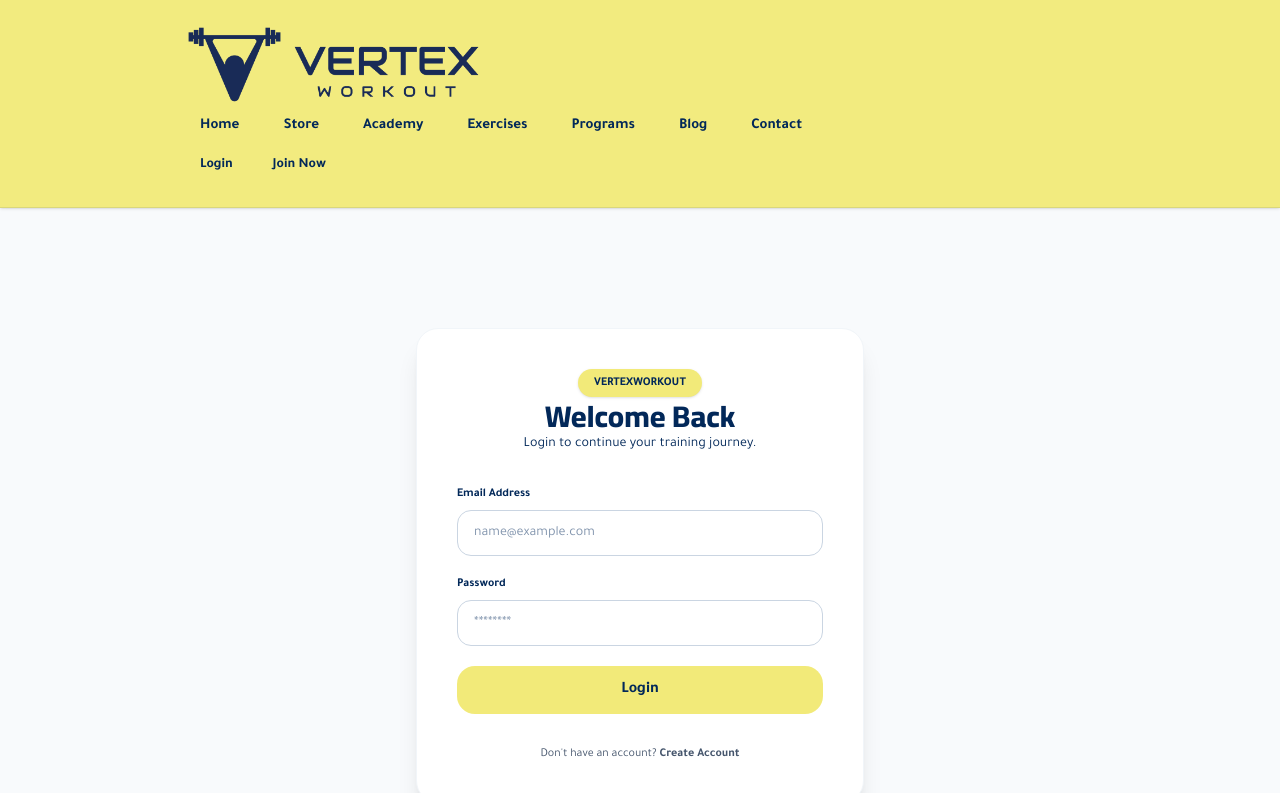
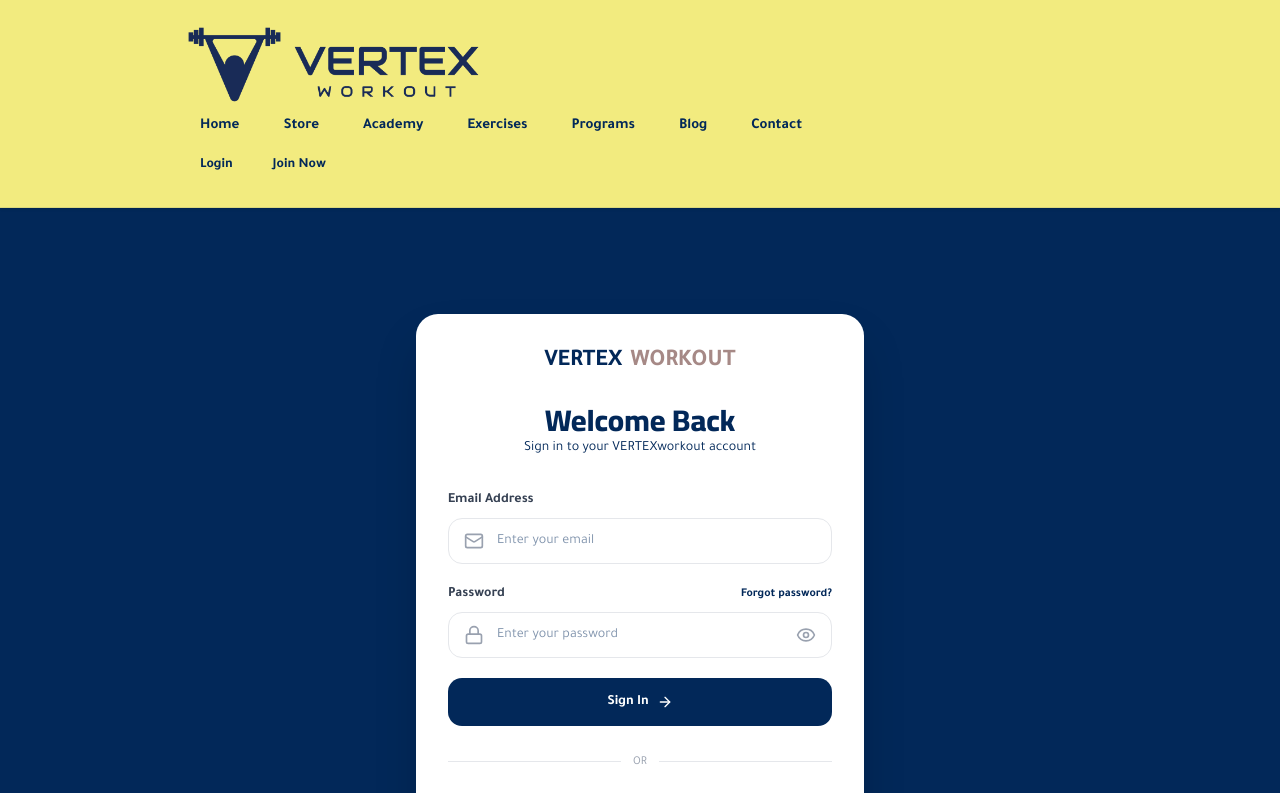
Before and after one commit to YonisMo/VERTEXworkout, a Next.js app in the folder apps/web/: page /auth/login in a window 1280 px wide. Shown: the top 793 px of the page. Built offline with nearby package versions, Linux system fonts and the light colour scheme.

Commit message:
chore: clean unused data files and fix auth route

```diff
--- a/apps/web/src/app/auth/login/page.tsx
+++ b/apps/web/src/app/auth/login/page.tsx
@@ -1,65 +1,148 @@
+"use client";
+
 import Link from "next/link";
-import Container from "@/components/ui/Container";
-import Button from "@/components/ui/Button";
+import { FormEvent, useState } from "react";
+import { ArrowRight, Eye, EyeOff, Lock, Mail } from "lucide-react";
 
-export const metadata = {
-  title: "Login | VERTEXworkout",
-  description: "Login to your VERTEXworkout account.",
+export default function LoginPage() {
+  const [showPassword, setShowPassword] = useState(false);
+  const [email, setEmail] = useState("");
+  const [password, setPassword] = useState("");
+
+  const handleSubmit = (event: FormEvent<HTMLFormElement>) => {
+    event.preventDefault();
+
+    console.log("Login attempt:", { email, password });
   };
 
-export default function LoginPage() {
   return (
-    <main className="min-h-screen bg-slate-50 py-24 font-tajawal" dir="ltr">
-      <Container>
-        <div className="mx-auto max-w-md rounded-3xl bg-white p-10 shadow-xl border border-slate-100">
-          <div className="text-center">
-            <span className="inline-block rounded-full bg-[#F2EA79] px-4 py-1.5 text-xs font-bold text-[#022859] shadow-sm">
-              VERTEXWORKOUT
-            </span>
+    <main className="min-h-screen bg-[#022859] px-4 py-10">
+      <div className="mx-auto flex min-h-[calc(100vh-5rem)] max-w-md items-center justify-center">
+        <div className="w-full rounded-3xl bg-white p-8 shadow-2xl">
+          <div className="mb-8 text-center">
+            <Link
+              href="/"
+              className="mb-6 inline-flex items-center gap-2 text-2xl font-black text-[#022859]"
+            >
+              VERTEX
+              <span className="text-[#A68986]">WORKOUT</span>
+            </Link>
 
-            <h1 className="mt-6 font-cairo text-3xl font-black text-[#022859]">
+            <h1 className="text-3xl font-bold text-[#022859]">
               Welcome Back
             </h1>
 
-            <p className="mt-2 text-sm text-slate-600">
-              Login to continue your training journey.
+            <p className="mt-2 text-sm text-gray-500">
+              Sign in to your VERTEXworkout account
             </p>
           </div>
 
-          <form className="mt-8 space-y-5">
+          <form onSubmit={handleSubmit} className="space-y-5">
             <div>
-              <label className="mb-2 block text-xs font-bold text-[#022859]">
+              <label
+                htmlFor="email"
+                className="mb-2 block text-sm font-semibold text-gray-700"
+              >
                 Email Address
               </label>
+
+              <div className="relative">
+                <Mail className="absolute left-4 top-1/2 h-5 w-5 -translate-y-1/2 text-gray-400" />
+
                 <input
+                  id="email"
                   type="email"
-                placeholder="name@example.com"
-                className="w-full rounded-xl border border-slate-300 px-4 py-3 text-sm outline-none transition focus:border-[#022859]"
+                  value={email}
+                  onChange={(event) => setEmail(event.target.value)}
+                  placeholder="Enter your email"
+                  required
+                  className="w-full rounded-xl border border-gray-200 py-3 pl-12 pr-4 text-sm outline-none transition focus:border-[#022859] focus:ring-2 focus:ring-[#022859]/10"
                 />
+              </div>
             </div>
 
             <div>
-              <label className="mb-2 block text-xs font-bold text-[#022859]">
+              <div className="mb-2 flex items-center justify-between">
+                <label
+                  htmlFor="password"
+                  className="block text-sm font-semibold text-gray-700"
+                >
                   Password
                 </label>
-              <input
-                type="password"
-                placeholder="********"
-                className="w-full rounded-xl border border-slate-300 px-4 py-3 text-sm outline-none transition focus:border-[#022859]"
-              />
+
+                <button
+                  type="button"
+                  className="text-xs font-semibold text-[#022859] hover:underline"
+                >
+                  Forgot password?
+                </button>
               </div>
 
-            <Button className="w-full">Login</Button>
+              <div className="relative">
+                <Lock className="absolute left-4 top-1/2 h-5 w-5 -translate-y-1/2 text-gray-400" />
+
+                <input
+                  id="password"
+                  type={showPassword ? "text" : "password"}
+                  value={password}
+                  onChange={(event) => setPassword(event.target.value)}
+                  placeholder="Enter your password"
+                  required
+                  className="w-full rounded-xl border border-gray-200 py-3 pl-12 pr-12 text-sm outline-none transition focus:border-[#022859] focus:ring-2 focus:ring-[#022859]/10"
+                />
+
+                <button
+                  type="button"
+                  onClick={() => setShowPassword((value) => !value)}
+                  className="absolute right-4 top-1/2 -translate-y-1/2 text-gray-400 transition hover:text-[#022859]"
+                  aria-label={
+                    showPassword ? "Hide password" : "Show password"
+                  }
+                >
+                  {showPassword ? (
+                    <EyeOff className="h-5 w-5" />
+                  ) : (
+                    <Eye className="h-5 w-5" />
+                  )}
+                </button>
+              </div>
+            </div>
+
+            <button
+              type="submit"
+              className="flex w-full items-center justify-center gap-2 rounded-xl bg-[#022859] px-5 py-3.5 text-sm font-bold text-white transition hover:bg-[#011d40]"
+            >
+              Sign In
+              <ArrowRight className="h-4 w-4" />
+            </button>
           </form>
 
-          <div className="mt-8 text-center text-xs text-slate-600">
+          <div className="my-7 flex items-center gap-3">
+            <div className="h-px flex-1 bg-gray-200" />
+            <span className="text-xs text-gray-400">OR</span>
+            <div className="h-px flex-1 bg-gray-200" />
+          </div>
+
+          <p className="text-center text-sm text-gray-500">
             Don&apos;t have an account?{" "}
-            <Link href="/register" className="font-bold text-[#022859] hover:underline">
+            <Link
+              href="/auth/register"
+              className="font-bold text-[#022859] hover:underline"
+            >
               Create Account
+            </Link>
+          </p>
+
+          <div className="mt-6 text-center">
+            <Link
+              href="/"
+              className="text-xs font-medium text-gray-400 transition hover:text-[#022859]"
+            >
+              Back to VERTEXworkout
             </Link>
           </div>
         </div>
-      </Container>
+      </div>
     </main>
   );
 }
--- a/apps/web/src/data/bookings.ts
+++ /dev/null
@@ -1,72 +0,0 @@
-export type BookingStatus =
-  | "Confirmed"
-  | "Pending"
-  | "Completed"
-  | "Cancelled";
-
-export type Booking = {
-  id: number;
-
-  memberId: number;
-  memberName: string;
-
-  program: string;
-  coach: string;
-
-  date: string;
-  time: string;
-
-  status: BookingStatus;
-
-  notes?: string;
-};
-
-export const bookings: Booking[] = [
-  {
-    id: 1,
-    memberId: 1,
-    memberName: "Ahmed Hassan",
-    program: "Weight Loss",
-    coach: "Coach Omar",
-    date: "2026-08-08",
-    time: "08:00",
-    status: "Confirmed",
-    notes: "",
-  },
-
-  {
-    id: 2,
-    memberId: 2,
-    memberName: "Mohamed Ali",
-    program: "Swimming",
-    coach: "Coach Ahmed",
-    date: "2026-08-08",
-    time: "10:00",
-    status: "Confirmed",
-    notes: "",
-  },
-
-  {
-    id: 3,
-    memberId: 3,
-    memberName: "Sara Mohamed",
-    program: "Functional Training",
-    coach: "Coach Mona",
-    date: "2026-08-08",
-    time: "17:00",
-    status: "Pending",
-    notes: "",
-  },
-
-  {
-    id: 4,
-    memberId: 4,
-    memberName: "Yousef Ibrahim",
-    program: "Calisthenics",
-    coach: "Coach Ali",
-    date: "2026-08-09",
-    time: "07:30",
-    status: "Completed",
-    notes: "",
-  },
-];
--- a/apps/web/src/data/store/brands.ts
+++ /dev/null
@@ -1,9 +0,0 @@
-const brands = [
-  {
-    id: 1,
-    name: "VERTEXworkout",
-    slug: "vertexworkout",
-  },
-];
-
-export default brands;
--- a/apps/web/src/data/store/categories.ts
+++ /dev/null
@@ -1,27 +0,0 @@
-const categories = [
-  {
-    id: 1,
-    name: "Power Bags",
-    slug: "power-bags",
-  },
-
-  {
-    id: 2,
-    name: "Backpacks",
-    slug: "backpacks",
-  },
-
-  {
-    id: 3,
-    name: "Caps",
-    slug: "caps",
-  },
-
-  {
-    id: 4,
-    name: "Accessories",
-    slug: "accessories",
-  },
-];
-
-export default categories;
--- a/apps/web/src/data/store/featured.ts
+++ /dev/null
@@ -1,11 +0,0 @@
-const featured = [
-  "vertex-power-bag-5kg",
-
-  "vertex-power-bag-10kg",
-
-  "vertex-power-bag-15kg",
-
-  "vertex-power-bag-20kg",
-];
-
-export default featured;
```
Lines whose indentation alone changed are shown as unchanged.
